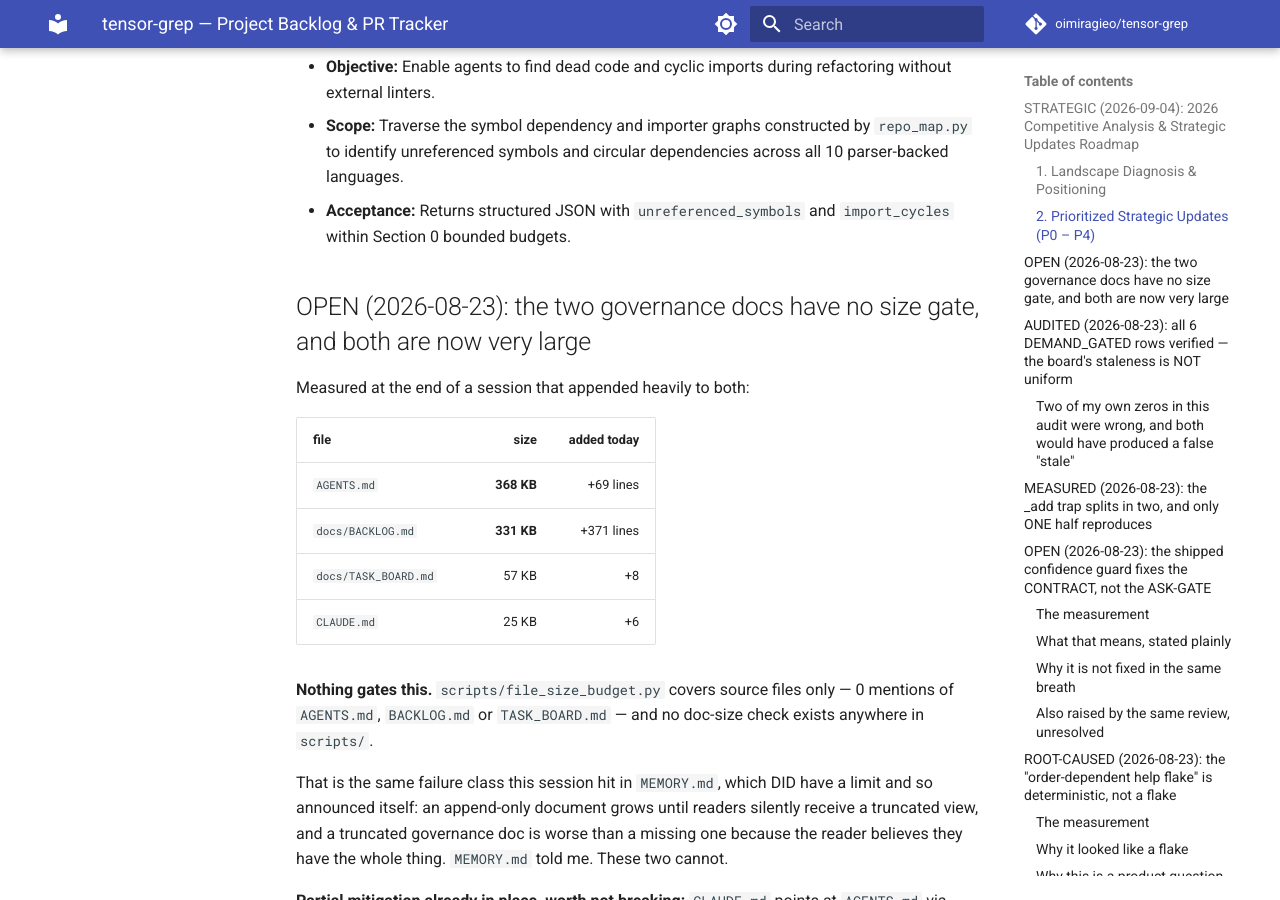
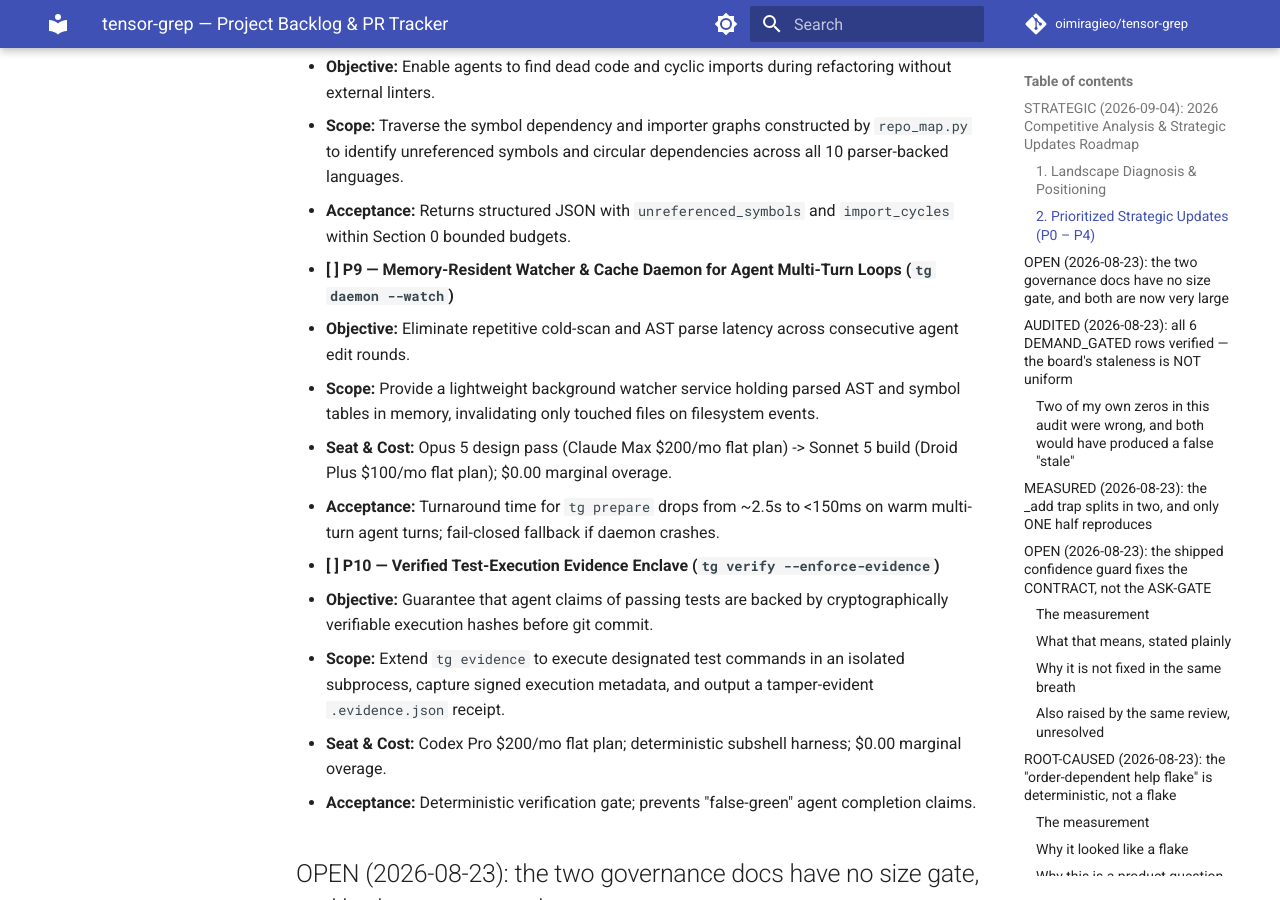
Before and after one commit to oimiragieo/tensor-grep, an MkDocs documentation site: the page built from docs/BACKLOG.md, in a window 1280 px wide and 900 px high, scrolled down 4495 px. Built offline with MkDocs 1.6.1 and Material for MkDocs 9.7.7, drawn with Linux system fonts in a browser that asks for light colours; comment, search, counter and statistics services are not loaded; some of the changed text lies outside the part shown.

Commit message:
docs(backlog): add P9 memory-resident watcher and P10 evidence enclave enhancements

```diff
--- a/docs/BACKLOG.md
+++ b/docs/BACKLOG.md
@@ -110,6 +110,18 @@ Competitive landscape audit against mid-2026 codebase intelligence and agent con
   - **Objective:** Enable agents to find dead code and cyclic imports during refactoring without external linters.
   - **Scope:** Traverse the symbol dependency and importer graphs constructed by `repo_map.py` to identify unreferenced symbols and circular dependencies across all 10 parser-backed languages.
   - **Acceptance:** Returns structured JSON with `unreferenced_symbols` and `import_cycles` within Section 0 bounded budgets.
+
+- **[ ] P9 — Memory-Resident Watcher & Cache Daemon for Agent Multi-Turn Loops (`tg daemon --watch`)**
+  - **Objective:** Eliminate repetitive cold-scan and AST parse latency across consecutive agent edit rounds.
+  - **Scope:** Provide a lightweight background watcher service holding parsed AST and symbol tables in memory, invalidating only touched files on filesystem events.
+  - **Seat & Cost:** Opus 5 design pass (Claude Max $200/mo flat plan) -> Sonnet 5 build (Droid Plus $100/mo flat plan); $0.00 marginal overage.
+  - **Acceptance:** Turnaround time for `tg prepare` drops from ~2.5s to <150ms on warm multi-turn agent turns; fail-closed fallback if daemon crashes.
+
+- **[ ] P10 — Verified Test-Execution Evidence Enclave (`tg verify --enforce-evidence`)**
+  - **Objective:** Guarantee that agent claims of passing tests are backed by cryptographically verifiable execution hashes before git commit.
+  - **Scope:** Extend `tg evidence` to execute designated test commands in an isolated subprocess, capture signed execution metadata, and output a tamper-evident `.evidence.json` receipt.
+  - **Seat & Cost:** Codex Pro $200/mo flat plan; deterministic subshell harness; $0.00 marginal overage.
+  - **Acceptance:** Deterministic verification gate; prevents "false-green" agent completion claims.
 
 
 
```
